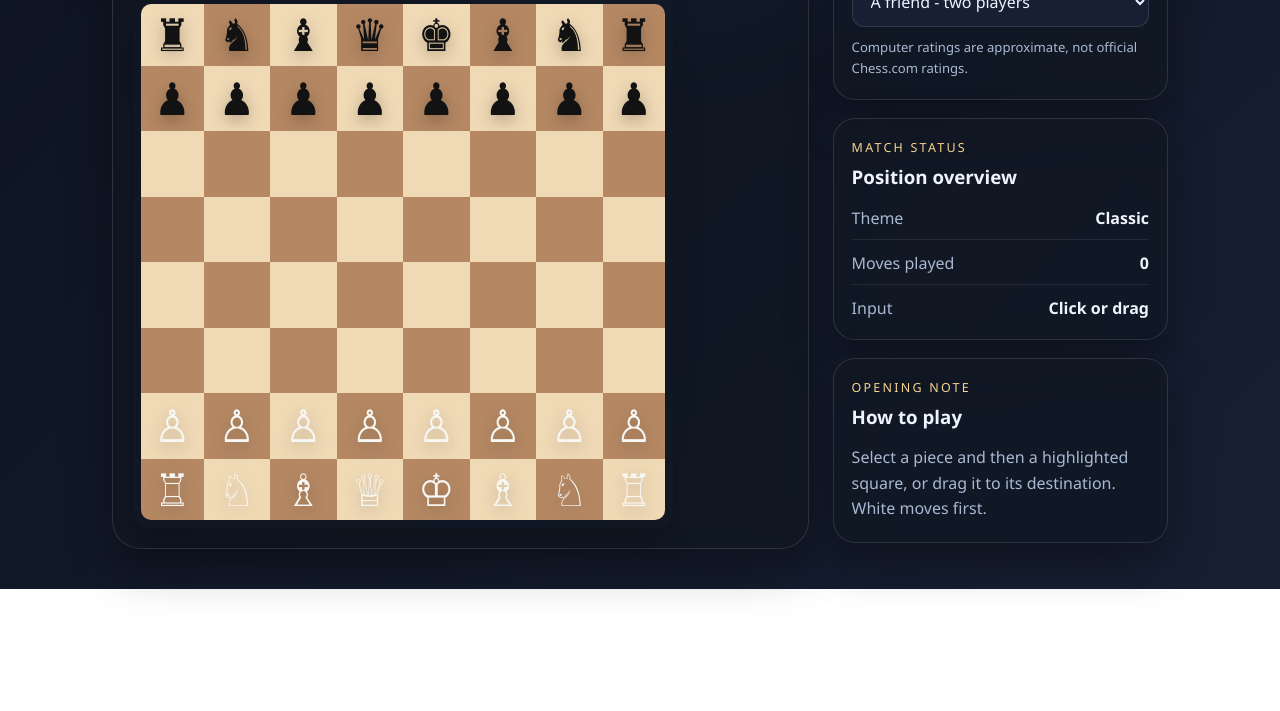
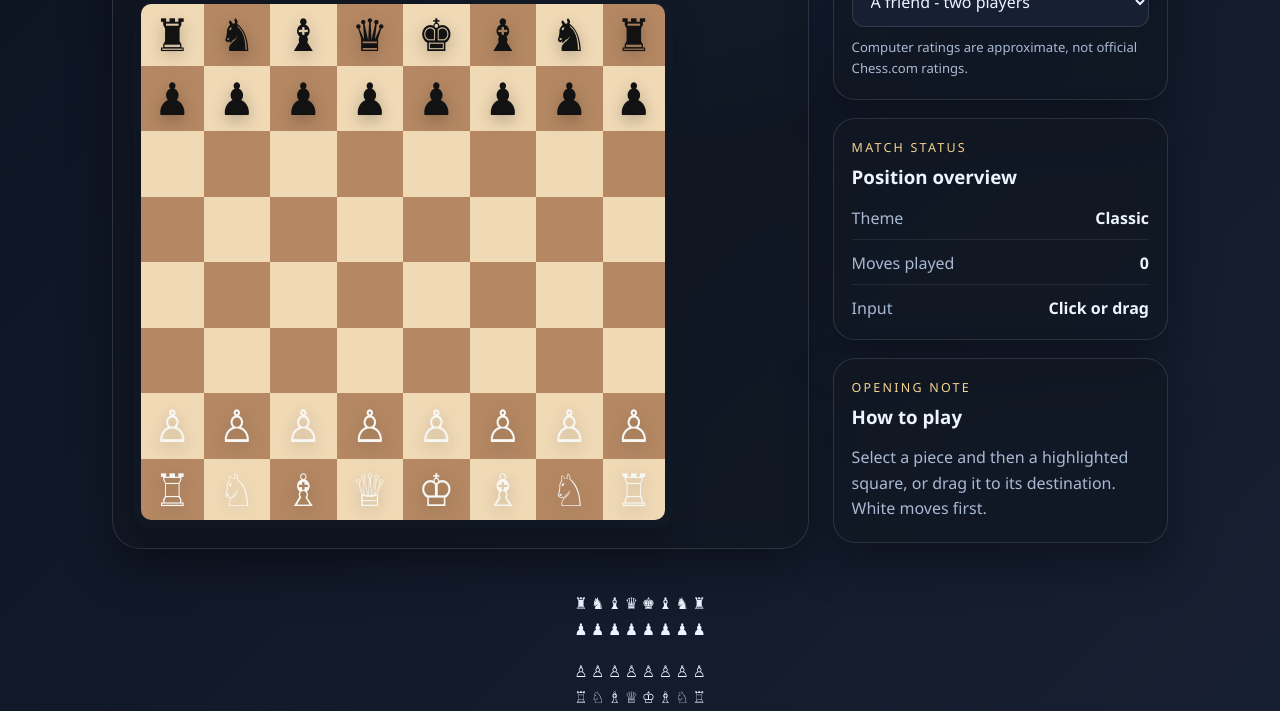
Before and after one commit to AleksandreBochorishvili/chess, a plain HTML site: page index.html in a window 1280 px wide. Shown: the part 256-967 px from the top of the page. Before the commit the page ends 845 px from the top, so only its background shows below. Drawn offline with Linux system fonts and the light colour scheme.

Commit message:
Add chessboard layout to index.html
Added a chessboard layout at the bottom.

```diff
--- a/index.html
+++ b/index.html
@@ -98,5 +98,87 @@
       </main>
     </div>
     <script src="script.js"></script>
+    <table>
+        <tr>
+            <th class="White">♜</th>
+            <th class="Black">♞</th>
+            <th class="White">♝</th>
+            <th class="Black">♛</th>
+            <th class="White">♚</th>
+            <th class="Black">♝</th>
+            <th class="White">♞</th>
+            <th class="Black">♜</th>
+        </tr>
+        <tr>
+            <th class="Black">♟</th>
+            <th class="White">♟</th>
+            <th class="Black">♟</th>
+            <th class="White">♟</th>
+            <th class="Black">♟</th>
+            <th class="White">♟</th>
+            <th class="Black">♟</th>
+            <th class="White">♟</th>
+        </tr>
+        <tr>
+            <th class="White"></th>
+            <th class="Black"></th>
+            <th class="White"></th>
+            <th class="Black"></th>
+            <th class="White"></th>
+            <th class="Black"></th>
+            <th class="White"></th>
+            <th class="Black"></th>
+        </tr>
+        <tr>
+            <th class="Black"></th>
+            <th class="White"></th>
+            <th class="Black"></th>
+            <th class="White"></th>
+            <th class="Black"></th>
+            <th class="White"></th>
+            <th class="Black"></th>
+            <th class="White"></th>
+        </tr>
+        <tr>
+            <th class="White"></th>
+            <th class="Black"></th>
+            <th class="White"></th>
+            <th class="Black"></th>
+            <th class="White"></th>
+            <th class="Black"></th>
+            <th class="White"></th>
+            <th class="Black"></th>
+        </tr>
+        <tr>
+            <th class="Black"></th>
+            <th class="White"></th>
+            <th class="Black"></th>
+            <th class="White"></th>
+            <th class="Black"></th>
+            <th class="White"></th>
+            <th class="Black"></th>
+            <th class="White"></th>
+        </tr>
+        <tr>
+            <th class="White">♙</th>
+            <th class="Black">♙</th>
+            <th class="White">♙</th>
+            <th class="Black">♙</th>
+            <th class="White">♙</th>
+            <th class="Black">♙</th>
+            <th class="White">♙</th>
+            <th class="Black">♙</th>
+        </tr>
+        <tr>
+            <th class="Black">♖</th>
+            <th class="White">♘</th>
+            <th class="Black">♗</th>
+            <th class="White">♕</th>
+            <th class="Black">♔</th>
+            <th class="White">♗</th>
+            <th class="Black">♘</th>
+            <th class="White">♖</th>
+        </tr>
+    </table>
   </body>
 </html>
```
